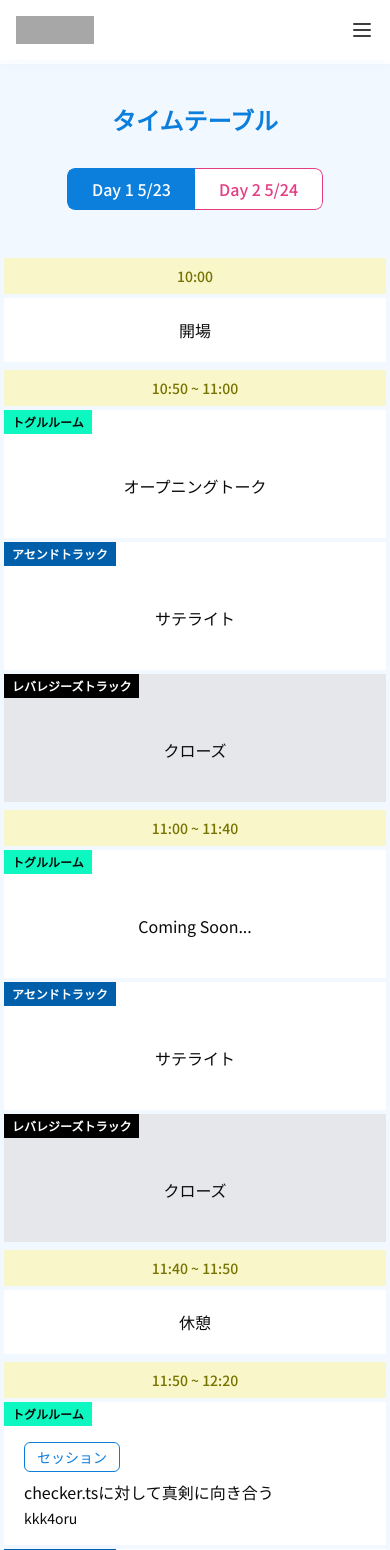
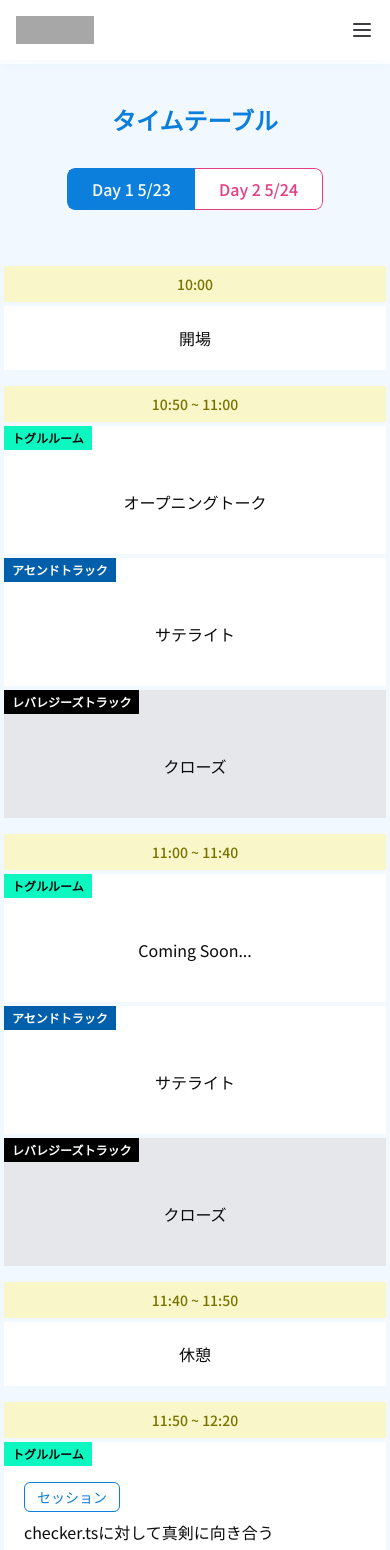
Before and after one commit to tskaigi/tskaigi2025-web-site, a Next.js app: page /wip/talks in a window 390 px wide. Shown: the top 1550 px of the page. Built offline with nearby package versions, Linux system fonts and the light colour scheme; grey boxes are pictures that could not be loaded.

Commit message:
style(patch): 💄 margin top

```diff
--- a/src/components/talks/CommonTrackWrapper/index.tsx
+++ b/src/components/talks/CommonTrackWrapper/index.tsx
@@ -7,7 +7,7 @@ type Props = {
 
 export function CommonTrackWrapper({ timeText, eventText }: Props) {
   return (
-    <div className="grid gap-1 mt-2 grid-cols-[1fr] md:grid-cols-[auto_1fr]">
+    <div className="grid gap-1 mt-4 md:mt-2 grid-cols-[1fr] md:grid-cols-[auto_1fr]">
       <TimeSlot timeText={timeText} />
       <div className="bg-white p-5 h-16 flex items-center justify-center text-black-700">
         {eventText}
--- a/src/components/talks/GridWrapper/index.tsx
+++ b/src/components/talks/GridWrapper/index.tsx
@@ -6,7 +6,7 @@ type Props = {
 
 export function GridWrapper({ children }: Props) {
   return (
-    <div className="grid gap-1 mt-2 grid-cols-[1fr] md:grid-cols-[auto_minmax(210px,1fr)_minmax(210px,1fr)_minmax(210px,1fr)]">
+    <div className="grid gap-1 mt-4 md:mt-2 grid-cols-[1fr] md:grid-cols-[auto_minmax(210px,1fr)_minmax(210px,1fr)_minmax(210px,1fr)]">
       {children}
     </div>
   );
```
